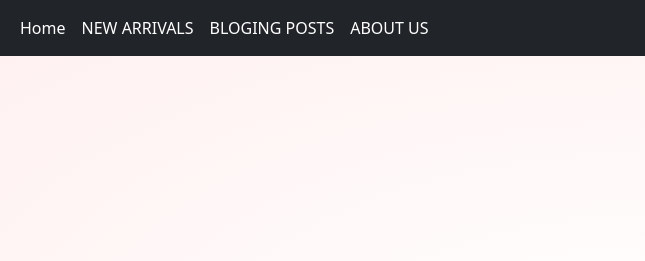
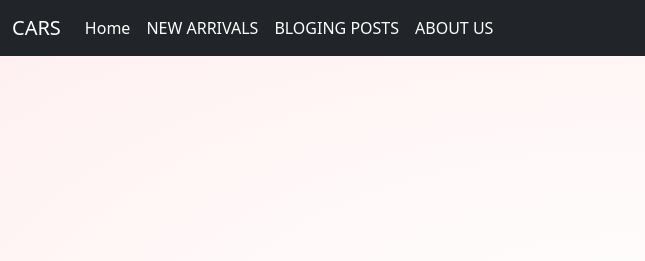
Before and after one commit to Rupen109/project-3-cars.github.io, a plain HTML site: page index.html in a window 1280 px wide. Shown: the top 261 px of the page, 0-645 px from the left. Drawn offline with nearby package versions, Linux system fonts and the light colour scheme.

Commit message:
initial commit

```diff
--- a/index.html
+++ b/index.html
@@ -44,7 +44,7 @@
           <span class="navbar-toggler-icon"></span>
         </button>
 
-        <!-- <a class="navbar-brand" href="#">Navbar</a> -->
+        <a class="navbar-brand" href="#">CARS</a>
         <div class="collapse navbar-collapse" id="navbarTogglerDemo03">
           <ul class="navbar-nav me-auto mb-2 mb-lg-0">
             <li class="nav-item">
```
